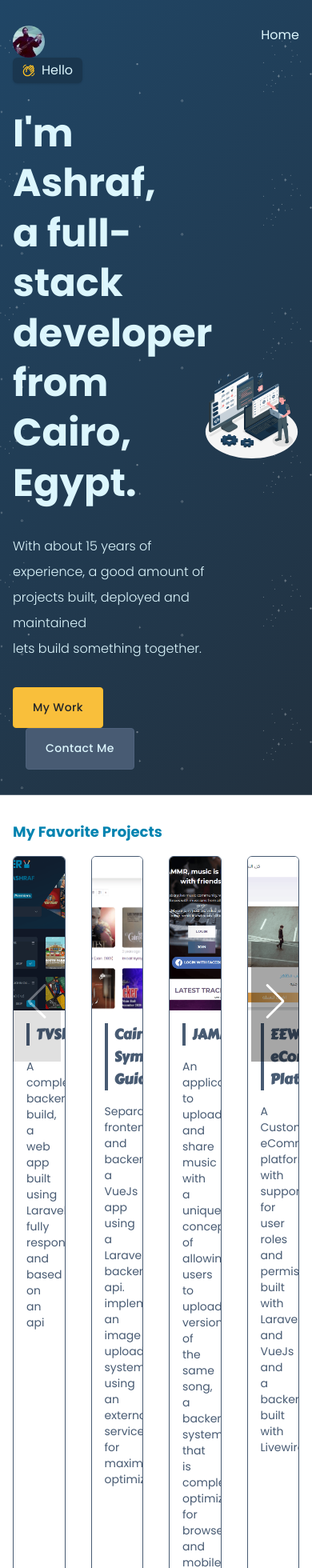
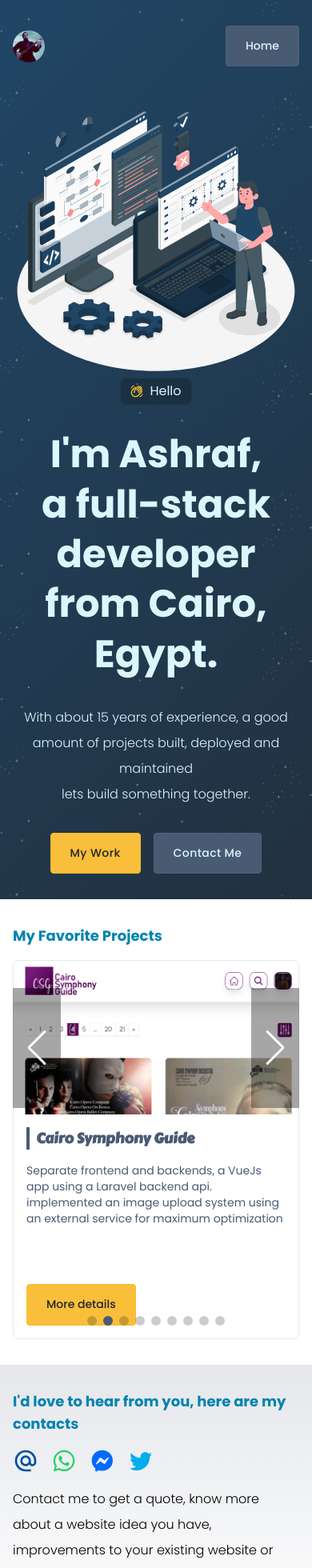
Before and after one commit to the-ashraf/portfolio, a Vue app: page / in a window 390 px wide. Shown: the top 1960 px of the page at 80% size. Built offline with nearby package versions, Linux system fonts and the light colour scheme.

Commit message:
Refactor the styles to includes responsive rules

```diff
--- a/index.html
+++ b/index.html
@@ -1,13 +1,13 @@
 <!DOCTYPE html>
 <html lang="en">
-  <head>
-    <meta charset="UTF-8" />
-    <link rel="icon" type="image/svg+xml" href="/avatar.png" />
-    <meta name="viewport" content="width=device-width, initial-scale=1.0" />
-    <title>My Portfolio</title>
-  </head>
-  <body>
-    <div id="app" class="font-display"></div>
-    <script type="module" src="/src/main.js"></script>
-  </body>
+<head>
+	<meta charset="UTF-8"/>
+	<link href="/avatar.png" rel="icon" type="image/svg+xml"/>
+	<meta content="width=device-width, initial-scale=1.0" name="viewport"/>
+	<title>Ashraf Ezzat | Portfolio</title>
+</head>
+<body>
+<div id="app" class="font-display"></div>
+<script src="/src/main.js" type="module"></script>
+</body>
 </html>
--- a/src/App.vue
+++ b/src/App.vue
@@ -2,7 +2,7 @@
 </script>
 
 <template>
-	<div class="mb-10">
+	<div class="">
 		<router-view />
 	</div>
 </template>
--- a/src/components/ImagesModal.vue
+++ b/src/components/ImagesModal.vue
@@ -35,11 +35,11 @@
 
 							<div class="mt-4">
 								<button
-									class="inline-flex justify-center rounded-md border border-transparent bg-blue-100 px-4 py-2 text-sm font-medium text-blue-900 hover:bg-blue-200 focus:outline-none focus-visible:ring-2 focus-visible:ring-blue-500 focus-visible:ring-offset-2"
+									class="btn btn-primary"
 									type="button"
 									@click="closeModal"
 								>
-									close
+									Close
 								</button>
 							</div>
 						</DialogPanel>
--- a/src/components/ProjectTemplate.vue
+++ b/src/components/ProjectTemplate.vue
@@ -45,52 +45,47 @@ const links = computed(() => {
 
 <template>
 	<SiteHeader>
-		<div class="grid md:grid-cols-2 gap-4 p-10">
-			<div class="order-2 md:order-1">
-				<div class="md:pt-20">
-					<!--this very page is built using vue3 and tailwind-->
-					<div class="py-10">
-						<div class="font-cursive text-4xl tracking-wider">
-							<h1 class="mb-1">{{ project.name }}</h1>
+		<div class="space-y-8">
+			<div class="">
+				<div class="text-5xl font-bold leading-[1.3]">
+					{{ project.name }}
+				</div>
+				<p class="font-light leading-[2]">
 					{{ project.tag_line }}
+				</p>
 			</div>
-						<div class="flex gap-2 mt-4">
+
+			<div class="flex justify-center md:justify-start gap-2">
 				<span v-for="tech in project.tech_used" :key="tech"
 				      class="bg-white rounded-full text-[#0083B0] px-3 py-1 text-xs uppercase font-bold">
 					{{ tech }}
 				</span>
 			</div>
-					</div>
 
-					<div class="flex text-xs text-white">
-						<a class="btn block bg-[#0083B0] rounded-l-md py-2 px-3 hover:bg-black/25"
+			<div class="flex justify-center md:justify-start text-xs text-white">
+				<a class="btn btn-primary leading-none rounded-r-none rounded-l"
 				   :href="'/projects/' + links.prev">
 					Previous
 				</a>
 
-						<a class="btn border-x border-black/5 block bg-[#0083B0] py-2 px-3 hover:bg-black/25"
+				<a class="btn btn-primary leading-none rounded-none"
 				   href="/">Back to all projects</a>
 
-						<a class="btn block bg-[#0083B0] rounded-r-md py-2 px-3 hover:bg-black/25"
+				<a class="btn btn-primary leading-none rounded-l-none rounded-r"
 				   :href="'/projects/' + links.next">
 					Next
 				</a>
 			</div>
 		</div>
-			</div>
 
-
-			<div class="relative order-1 md:order-2">
-				<div class="w-full h-60 md:h-full md:absolute md:-top-10">
+		<template #img>
 			<img :alt="'Featured screenshot from ' + project.name"
-					     :src="project.featured_image"
-					     class="w-full h-full object-cover object-top md:w-auto md:h-auto md:rounded-t-md">
-				</div>
-			</div>
-		</div>
+			     class="max-w-sm md:max-w-full md:h-full aspect-square md:aspect-video object-cover object-top block rounded-md mb-8 md:mb-0"
+			     :src="project.featured_image">
+		</template>
 	</SiteHeader>
 
-	<main class="max-w-6xl mx-auto pt-10 space-y-6 px-8">
+	<main class="max-w-6xl mx-auto pt-10 space-y-6 px-8 mb-10">
 		<div class="grid grid-cols-4 gap-4">
 			<div class="col-span-3 space-y-4">
 				<ul class="list-inside space-y-2.5">
@@ -100,7 +95,7 @@ const links = computed(() => {
 				</ul>
 
 				<div>
-					other features include...
+					Other features include...
 					<ul class="list-inside list-disc">
 						<li v-for="feature in project.other_features" :key="feature">{{ feature }}</li>
 					</ul>
--- a/src/components/ProjectsSlider.vue
+++ b/src/components/ProjectsSlider.vue
@@ -1,29 +1,52 @@
 <script setup>
-import {Navigation, Pagination, Scrollbar} from 'swiper';
+import {Navigation, Pagination, Scrollbar, Autoplay} from 'swiper';
 import {Swiper, SwiperSlide} from 'swiper/vue';
 import clients from "../assets/projects.json"
 import 'swiper/scss';
 import 'swiper/scss/navigation';
 import 'swiper/scss/pagination';
+import 'swiper/scss/autoplay';
 
-let modules = [Navigation, Pagination, Scrollbar];
+let modules = [Navigation, Pagination, Scrollbar, Autoplay];
+
+let breakpoints = {
+	320: {
+		slidesPerView: 1,
+	},
+	640: {
+		slidesPerView: 2,
+	},
+	1024: {
+		slidesPerView: 3,
+	},
+	1280: {
+		slidesPerView: 4,
+	}
+}
 
 </script>
 
 <template>
-	<Swiper id="projects_slider" :modules="modules" :pagination="{ clickable: true }" :slides-per-view="4"
-	        :space-between="32"
-	        navigation>
+	<Swiper id="projects_slider" :autoplay="{pauseOnMouseEnter: true}"
+	        :modules="modules"
+	        :pagination="{ clickable: true }"
+	        :breakpoints="breakpoints"
+	        :space-between="32" navigation>
 		<SwiperSlide v-for="client in clients" :key="client.name" class="group">
 			<div class="w-full h-full flex flex-col flex-1 bg-white overflow-hidden">
-				<div class="flex flex-col flex-1 border border-[#485b73] overflow-hidden rounded-md">
+				<div class="flex flex-col flex-1 border overflow-hidden rounded-md">
 					<div class="w-full h-48">
-						<img :alt="client.name" :src="client.featured_image"
-						     class="block w-full h-full object-top object-cover">
+						<a :href="'/projects/' + client.slug">
+							<img :alt="client.name" :src="client.featured_image"
+							     class="block w-full h-full object-top object-cover">
+						</a>
 					</div>
 					<div class="flex-1 p-4 space-y-4 transition-transform duration-300 group-hover:scale-105">
 						<h5 class="font-bold text-lg font-cursive text-[#485b73] pl-2 border-l-4 border-[#485b73]">
-							{{ client.name }}</h5>
+							<a :href="'/projects/' + client.slug">
+								{{ client.name }}
+							</a>
+						</h5>
 						<p class="text-sm text-[#485b73] min-h-[3ch]">{{ client.description }}</p>
 					</div>
 					<div class="p-4">
--- a/src/components/SiteHeader.vue
+++ b/src/components/SiteHeader.vue
@@ -1,7 +1,7 @@
 <template>
 	<header class="overflow-hidden relative hero">
 		<div class="container px-4 py-8 mx-auto h-full">
-			<div class="flex justify-between">
+			<div class="flex justify-between items-center mb-8">
 				<div class="h-10 w-10 rounded-full overflow-hidden">
 					<a href="/">
 						<img alt="Ashraf's Profile Picture" class="h-full w-full object-cover"
@@ -10,10 +10,19 @@
 				</div>
 
 				<nav class="text-[#dcf6fd]">
-					<router-link :to="{ name: 'Home' }">Home</router-link>
+					<router-link class="btn btn-primary" :to="{ name: 'Home' }">Home</router-link>
 				</nav>
 			</div>
-			<slot></slot>
+
+			<div class="flex flex-col md:grid md:grid-rows-1 md:grid-cols-12 text-[#dcf6fd] h-full mt-auto">
+				<div class="order-2 md:order-1 md:col-span-8 flex flex-col md:flex-row items-center text-center md:text-left">
+					<slot></slot>
+				</div>
+
+				<div class="order-1 md:order-2 md:col-span-4 flex flex-col items-center justify-center">
+					<slot name="img"></slot>
+				</div>
+			</div>
 		</div>
 	</header>
 </template>
--- a/src/styles.scss
+++ b/src/styles.scss
@@ -10,6 +10,7 @@
 	background-position: 50%, 100%;
 }
 
+@layer components {
 	.btn {
 		display: inline-block;
 		font-weight: 500;
@@ -48,3 +49,4 @@
 			border-color: darken($bgc, 7%);
 		}
 	}
+}
--- a/src/views/Home.vue
+++ b/src/views/Home.vue
@@ -1,11 +1,18 @@
 <script setup>
 import SiteHeader from "../components/SiteHeader.vue"
 import ProjectsSlider from '../components/ProjectsSlider.vue';
+
+function scrollToElement(elementId) {
+	const element = document.getElementById(elementId);
+
+
+
+	element.scrollIntoView({behavior: "smooth", block: "start", inline: "nearest"});
+}
+
 </script>
 <template>
 	<SiteHeader>
-		<div class="grid grid-cols-12 text-[#dcf6fd] h-full mt-auto">
-			<div class="col-span-8 flex items-center">
 		<div class="space-y-8">
 			<div class="inline-flex gap-2 items-center py-1 px-3 bg-black/20 rounded-md shadow">
 				<svg class="w-4 h-4 text-amber-400" viewBox="0 0 24 24">
@@ -27,22 +34,18 @@ import ProjectsSlider from '../components/ProjectsSlider.vue';
 			</p>
 			<div class="space-x-4 tracking-wide">
 				<a class="btn btn-secondary"
-						   href="#projects">My Work</a>
+				   href="#projects" @click.prevent="scrollToElement('projects')">My Work</a>
 				<a class="btn btn-primary"
-						   href="#contact">Contact Me</a>
-					</div>
+				   href="#contact" @click.prevent="scrollToElement('contact')">Contact Me</a>
 			</div>
 		</div>
 
 
-			<div class="col-span-4 flex items-center">
-				<div class="w-full">
-					<img alt=""
-					     class="w-full h-full object-cover block"
+		<template #img>
+			<img alt="Illustration of a computer and code"
+			     class="w-full h-full max-w-sm md:max-w-full md:w-full md:h-auto object-cover block"
 			     src="../assets/hero.svg">
-				</div>
-			</div>
-		</div>
+		</template>
 	</SiteHeader>
 
 	<div id="projects" class="container px-4 py-8 mx-auto space-y-4">
@@ -55,7 +58,8 @@ import ProjectsSlider from '../components/ProjectsSlider.vue';
 		<div class="container px-4 py-8 mx-auto space-y-4">
 			<h4 class="text-lg font-bold text-[#0083B0]">I'd love to hear from you, here are my contacts</h4>
 			<div class="space-x-4 flex">
-				<a class="hover:text-[#0083B0] hover:scale-125 transition-all duration-300"
+				<a class="text-[#004f9f] hover:text-[#0083B0] hover:scale-125 transition-all duration-300"
+				   title="Send me an e-mail"
 				   href="mailto:a.ezzat88@gmail.com?Subject=Something%20about%20an%20application">
 					<svg aria-hidden="true" class="h-8 w-8" role="img" viewBox="0 0 24 24">
 						<path
@@ -64,7 +68,18 @@ import ProjectsSlider from '../components/ProjectsSlider.vue';
 					</svg>
 				</a>
 
+				<a class="text-[#25d366] hover:text-[#0083B0] hover:scale-125 transition-all duration-300"
+				   title="Find me on WhatsApp"
+				   href="https://wa.me/+201008520909">
+					<svg class="w-8 h-8" role="img" viewBox="0 0 24 24">
+						<path
+							d="M19.05 4.91A9.816 9.816 0 0 0 12.04 2c-5.46 0-9.91 4.45-9.91 9.91 0 1.75.46 3.45 1.32 4.95L2.05 22l5.25-1.38c1.45.79 3.08 1.21 4.74 1.21 5.46 0 9.91-4.45 9.91-9.91 0-2.65-1.03-5.14-2.9-7.01zm-7.01 15.24c-1.48 0-2.93-.4-4.2-1.15l-.3-.18-3.12.82.83-3.04-.2-.31a8.264 8.264 0 0 1-1.26-4.38c0-4.54 3.7-8.24 8.24-8.24 2.2 0 4.27.86 5.82 2.42a8.183 8.183 0 0 1 2.41 5.83c.02 4.54-3.68 8.23-8.22 8.23zm4.52-6.16c-.25-.12-1.47-.72-1.69-.81-.23-.08-.39-.12-.56.12-.17.25-.64.81-.78.97-.14.17-.29.19-.54.06-.25-.12-1.05-.39-1.99-1.23-.74-.66-1.23-1.47-1.38-1.72-.14-.25-.02-.38.11-.51.11-.11.25-.29.37-.43s.17-.25.25-.41c.08-.17.04-.31-.02-.43s-.56-1.34-.76-1.84c-.2-.48-.41-.42-.56-.43h-.48c-.17 0-.43.06-.66.31-.22.25-.86.85-.86 2.07 0 1.22.89 2.4 1.01 2.56.12.17 1.75 2.67 4.23 3.74.59.26 1.05.41 1.41.52.59.19 1.13.16 1.56.1.48-.07 1.47-.6 1.67-1.18.21-.58.21-1.07.14-1.18s-.22-.16-.47-.28z"
+							fill="currentColor"/>
+					</svg>
+				</a>
+
 				<a class="text-[#006AFF] hover:text-[#0083B0] hover:scale-125 transition-all duration-300"
+				   title="Find me on Messenger"
 				   href="https://m.me/the.ashraf">
 					<svg aria-hidden="true" class="h-8 w-8" role="img" viewBox="0 0 24 24">
 						<path
@@ -74,6 +89,7 @@ import ProjectsSlider from '../components/ProjectsSlider.vue';
 				</a>
 
 				<a class="text-[#00acee] hover:text-[#0083B0] hover:scale-125 transition-all duration-300"
+				   title="Find me on Twitter"
 				   href="https://twitter.com/The__Ashraf">
 					<svg aria-hidden="true" class="h-8 w-8" role="img" viewBox="0 0 24 24">
 						<path
@@ -82,7 +98,7 @@ import ProjectsSlider from '../components/ProjectsSlider.vue';
 					</svg>
 				</a>
 			</div>
-			<p class="font-light leading-[2] w-1/3">
+			<p class="font-light leading-[2] md:w-1/3">
 				Contact me to get a quote, know more about a website idea you have, improvements to your existing website or even to know what TV show i'm currently watching.
 			</p>
 		</div>
```
Lines whose indentation alone changed are shown as unchanged.
